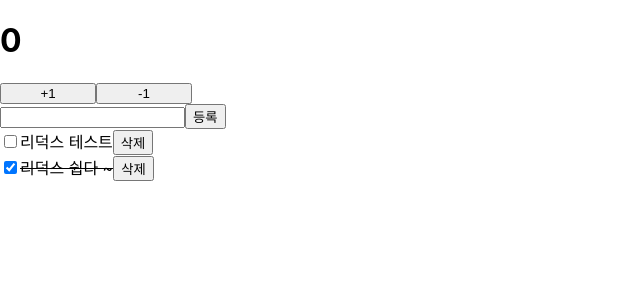
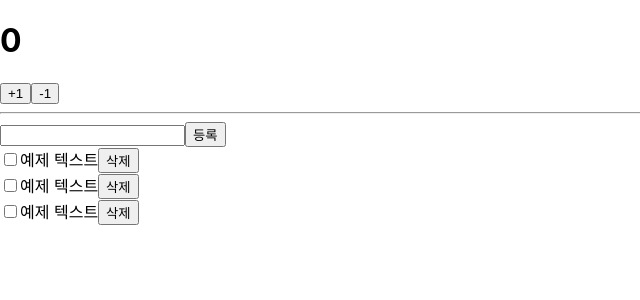
Before and after one commit to upship-kim/ReactPractice, a React (Create React App) app: page /about in a window 1280 px wide. Shown: the top 300 px of the page, without its empty margins (0-640 px from the left). Built offline with nearby package versions, Linux system fonts and the light colour scheme; no server answers.

Commit message:
test couter with redux

```diff
--- a/src/App.js
+++ b/src/App.js
@@ -1,5 +1,4 @@
 import IterationSample from './jsMap/IterationSample';
-import Counter from './hooks/Counter';
 import InputName from './hooks/InputName';
 import {useState} from 'react';
 import Input from './hooks/Input';
@@ -17,6 +16,7 @@ import Component from './redux/Component';
 import Container from './redux/Container';
 import TodoComponent from './redux/TodoComponent';
 import TodoContainer from './redux/TodoContainer';
+import ReduxApp from './redux(without_book)/ReduxApp';
 
 function App() {
     // const [view, setView] = useState(true);
@@ -43,8 +43,9 @@ function App() {
                 <ColorBox />
                 <TextBox />
             </ColorProvider> */}
-            <Container />
-            <TodoContainer />
+            {/* <Counter />
+            <TodoContainer /> */}
+            <ReduxApp />
         </>
     );
 }
--- a/src/index.js
+++ b/src/index.js
@@ -4,9 +4,9 @@ import './index.css';
 import App from './App';
 import reportWebVitals from './reportWebVitals';
 import {BrowserRouter} from 'react-router-dom'; //HTML5 History api를 사용해서 현재 주소와 관련된 정보를 props로 쉽게 조회하거나 사용하게 해줌(history, match, location)
-import {createStore} from 'redux';
+import {applyMiddleware, createStore} from 'redux';
 import {Provider} from 'react-redux';
-import rootReducer from './redux/module';
+import rootReducer from './redux(without_book)/modules';
 import {composeWithDevTools} from 'redux-devtools-extension';
 
 const store = createStore(rootReducer, composeWithDevTools());
--- /dev/null
+++ b/src/redux(without_book)/ReduxApp.js
@@ -0,0 +1,15 @@
+import React from 'react';
+import CounterContainer from './containers/CounterContainer';
+import TodosContainer from './containers/TodosContainer';
+
+const ReduxApp = () => {
+    return (
+        <div>
+            <CounterContainer />
+            <hr />
+            <TodosContainer />
+        </div>
+    );
+};
+
+export default ReduxApp;
--- /dev/null
+++ b/src/redux(without_book)/components/Counter.js
@@ -0,0 +1,17 @@
+import React from 'react';
+
+const Counter = ({number, increase, decrease}) => {
+    return (
+        <div>
+            <div>
+                <h1>{number}</h1>
+            </div>
+            <div>
+                <button onClick={increase}>+1</button>
+                <button onClick={decrease}>-1</button>
+            </div>
+        </div>
+    );
+};
+
+export default Counter;
--- /dev/null
+++ b/src/redux(without_book)/components/Todos.js
@@ -0,0 +1,27 @@
+import React from 'react';
+
+const TodoItems = () => {
+    return (
+        <div>
+            <input type="checkBox" />
+            <span>예제 텍스트</span>
+            <button>삭제</button>
+        </div>
+    );
+};
+
+const Todos = () => {
+    return (
+        <div>
+            <div>
+                <input />
+                <button>등록</button>
+            </div>
+            <TodoItems />
+            <TodoItems />
+            <TodoItems />
+        </div>
+    );
+};
+
+export default Todos;
--- /dev/null
+++ b/src/redux(without_book)/containers/CounterContainer.js
@@ -0,0 +1,29 @@
+import React, {useCallback} from 'react';
+import {useDispatch, useSelector} from 'react-redux';
+import Counter from '../components/Counter';
+import {increase, decrease} from '../modules/counter';
+
+const CounterContainer = () => {
+    const number = useSelector((state) => state.counter.number);
+    const dispatch = useDispatch();
+
+    const onIncrease = useCallback(() => {
+        dispatch(increase());
+    }, [dispatch]);
+
+    const onDecrease = useCallback(() => {
+        dispatch(decrease());
+    }, [dispatch]);
+
+    return (
+        <div>
+            <Counter
+                number={number}
+                increase={onIncrease}
+                decrease={onDecrease}
+            />
+        </div>
+    );
+};
+
+export default React.memo(CounterContainer);
--- /dev/null
+++ b/src/redux(without_book)/containers/TodosContainer.js
@@ -0,0 +1,12 @@
+import React from 'react';
+import Todos from '../components/Todos';
+
+const TodosContainer = () => {
+    return (
+        <div>
+            <Todos />
+        </div>
+    );
+};
+
+export default TodosContainer;
--- /dev/null
+++ b/src/redux(without_book)/modules/counter.js
@@ -0,0 +1,32 @@
+import React from 'react';
+import {createAction, handleActions} from 'redux-actions';
+
+// state : number
+// action : increase, decrease
+
+// 액션 정의
+const INCREASE = 'counter/INCREASE';
+const DECREASE = 'counter/DECREASE';
+
+// 액션 함수
+export const increase = createAction(INCREASE);
+export const decrease = createAction(DECREASE);
+
+//초기 값
+const initState = {
+    number: 0,
+};
+
+const counter = handleActions(
+    {
+        [INCREASE]: (state, action) => ({
+            number: state.number + 1,
+        }),
+        [DECREASE]: (state, action) => ({
+            number: state.number - 1,
+        }),
+    },
+    initState
+);
+
+export default counter;
--- /dev/null
+++ b/src/redux(without_book)/modules/index.js
@@ -0,0 +1,11 @@
+import React from 'react';
+import {combineReducers} from 'redux';
+import counter from './counter';
+import todos from './todos';
+
+const rootReducer = combineReducers({
+    counter,
+    // todos,
+});
+
+export default rootReducer;
```
Also changed, not shown: src/redux(without_book)/modules/todos.js (added).
